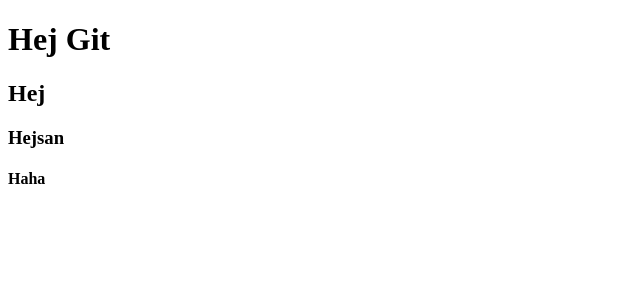
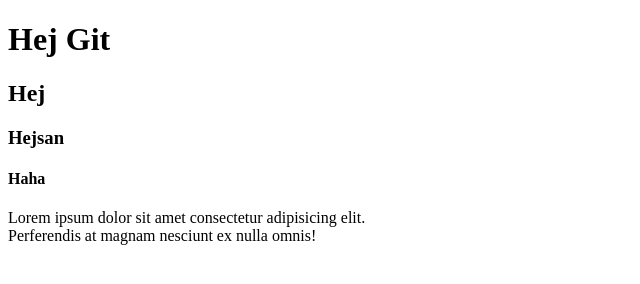
Before and after one commit to JonathanZeray/Git, a plain HTML site: page index.html in a window 1280 px wide. Shown: the whole page, without its empty margins (0-640 px from the left). Drawn offline with Linux system fonts and the light colour scheme.

Commit message:
Added lorem

```diff
--- a/index.html
+++ b/index.html
@@ -11,5 +11,7 @@
     <h2>Hej</h2>
     <h3>Hejsan</h3>
     <h4>Haha</h4>
+    <p>Lorem ipsum dolor sit amet consectetur adipisicing elit. <br>
+        Perferendis at magnam nesciunt ex nulla omnis!</p>
 </body>
 </html>
```
